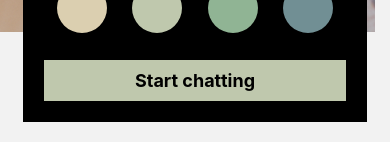
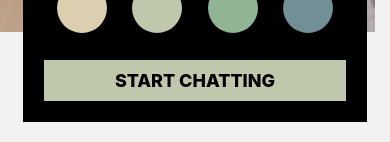
Before and after one commit to JNicholas54/chat-demo, a React Native app: screen /Start in a window 390 px wide. Shown: the part 699-841 px from the top of the page. Built offline with nearby package versions, Linux system fonts and the light colour scheme.

Commit message:
making chat and start updates

```diff
--- a/components/Chat.js
+++ b/components/Chat.js
@@ -72,7 +72,7 @@ const Chat = ({ route, navigation }) => {
       />
       {Platform.OS === 'android' ? (
         <KeyboardAvoidingView
-          behavior={Platform.OS === 'ios' ? 'padding' : 'height'} // Use 'height' for Android
+          behavior={Platform.OS === 'ios' ? 'padding' : 'height'} // Use 'padding' for iOS & 'height' for Android
         />
       ) : null}
     </View>
--- a/components/Start.js
+++ b/components/Start.js
@@ -124,7 +124,8 @@ const styles = StyleSheet.create({
   buttonText: {
     color: '#000', // Text color for the button
     fontSize: 18, // Font size
-    fontWeight: 'bold',
+    fontWeight: '800',
+    textTransform: 'uppercase',
   },
 });
 
```
